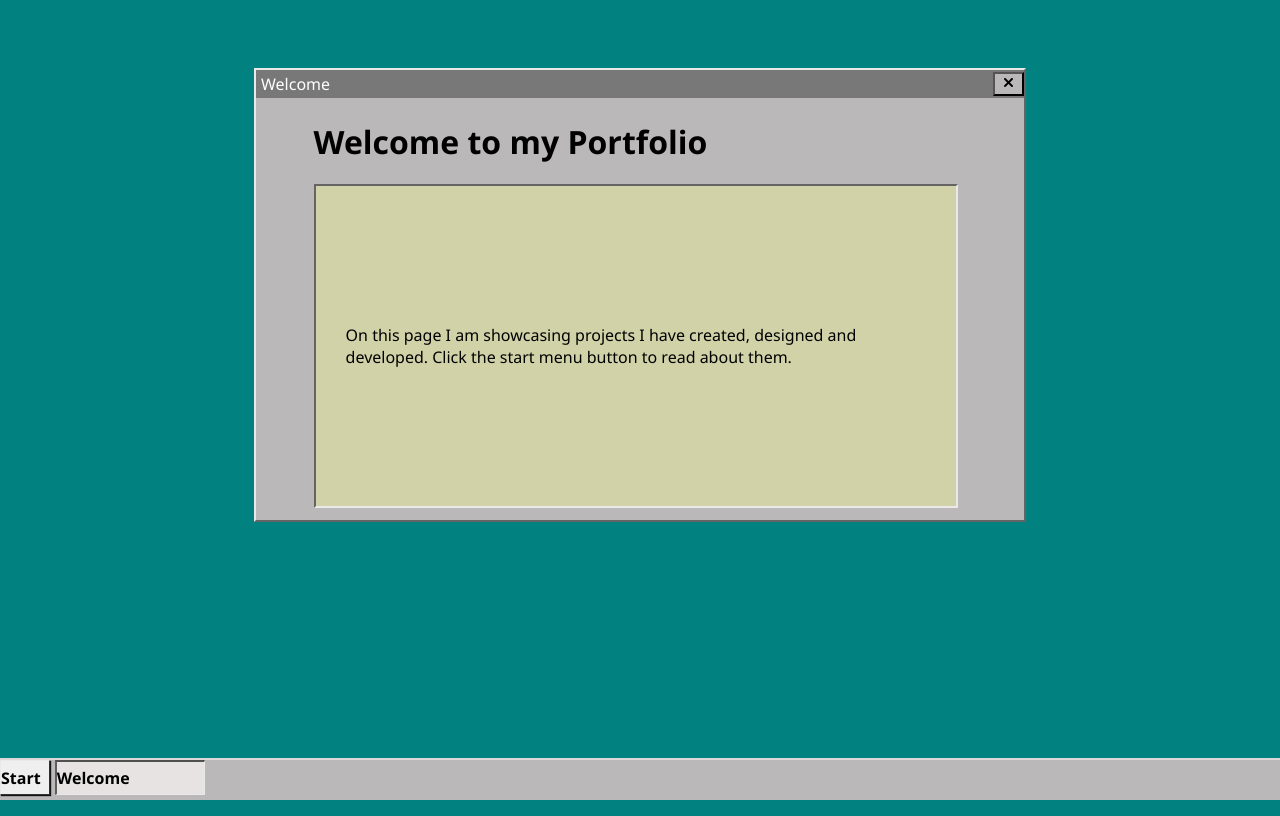
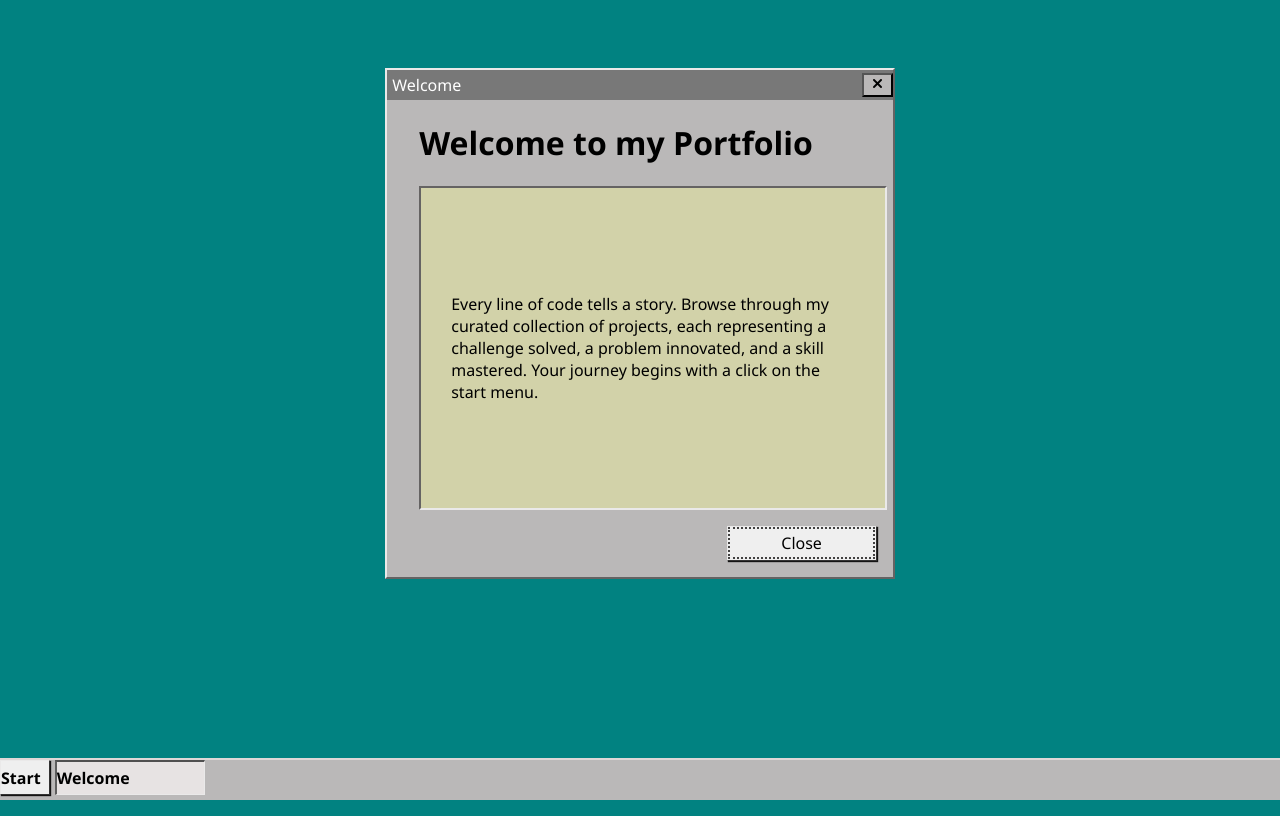
Before and after one commit to LisaEnBil/portfolio, a SvelteKit app: page / in a window 1280 px wide. Built offline with nearby package versions, Linux system fonts and the light colour scheme.

Commit message:
create welcome message

```diff
--- a/src/components/app_info/welcomeMessage.svelte
+++ b/src/components/app_info/welcomeMessage.svelte
@@ -1,4 +1,14 @@
-<script>
+<script lang="ts">
+    import Button from "../button.svelte";
+
+    export let activeItem: string | null = null;
+    export let selectedItems: string[] = [];
+
+    function handleClose() {
+        selectedItems =
+            selectedItems && selectedItems.filter((i) => i !== activeItem);
+        activeItem = null;
+    }
 </script>
 
 <div class="container">
@@ -8,18 +18,53 @@
 
     <div class="text-content">
         <p>
-            On this page I am showcasing projects I have created, designed and
-            developed. Click the start menu button to read about them.
+            Every line of code tells a story. Browse through my curated
+            collection of projects, each representing a challenge solved, a
+            problem innovated, and a skill mastered. Your journey begins with a
+            click on the start menu.
         </p>
     </div>
-    <div></div>
+    <div class="bottom">
+        <div class="button-wrapper">
+            <Button on:click={handleClose} width={150}>
+                <div class="button-text-wrapper">
+                    <p class="button-text">Close</p>
+                </div>
+            </Button>
+        </div>
+    </div>
 </div>
 
 <style>
+    .button-wrapper {
+        margin-right: 1em;
+    }
+    .button-text-wrapper {
+        width: 97%;
+        height: 85%;
+        border: 2px dotted #414040;
+        display: flex;
+        align-items: center;
+        justify-content: center;
+    }
+    .button-text {
+        margin: 0;
+        padding: 0;
+        font-weight: 500;
+    }
+    .bottom {
+        width: 100%;
+        display: flex;
+        justify-content: flex-end;
+        padding-top: 1em;
+        padding-bottom: 1em;
+    }
     .container {
         height: 100%;
-        width: 85%;
+        width: 37vw;
+        display: flex;
         align-items: flex-start;
+        margin-left: 2em;
     }
     .text-content {
         display: flex;
@@ -28,7 +73,7 @@
         border-top: 2px solid #656363;
         border-right: 2px solid #eae9e9;
         border-bottom: 2px solid #eae9e9;
-        width: 40em;
+        width: 29em;
         height: 20em;
         justify-content: center;
         align-items: center;
@@ -37,6 +82,7 @@
         display: flex;
         flex-direction: row;
         align-items: center;
+        width: 200;
     }
 
     h1 {
--- a/src/routes/+page.svelte
+++ b/src/routes/+page.svelte
@@ -61,7 +61,7 @@
             {:else if activeItem === "CheerMeApp"}
                 <CheerMeApp />
             {:else}
-                <WelcomeMessage />
+                <WelcomeMessage bind:selectedItems bind:activeItem />
             {/if}
         </div>
     {/if}
@@ -91,7 +91,6 @@
     }
     .startButtonContent {
         background-color: #bab8b8;
-
         bottom: 43px;
         left: 0vw;
         position: fixed;
@@ -106,12 +105,7 @@
         overflow-y: scroll;
     }
     .content {
-        display: flex;
-        flex-direction: column;
         background-color: #bab8b8;
-        width: 60vw;
-        padding-bottom: 10px;
-        align-items: center;
         border-left: 2px solid #eae9e9;
         border-top: 2px solid #eae9e9;
         border-right: 2px solid #656363;
```
